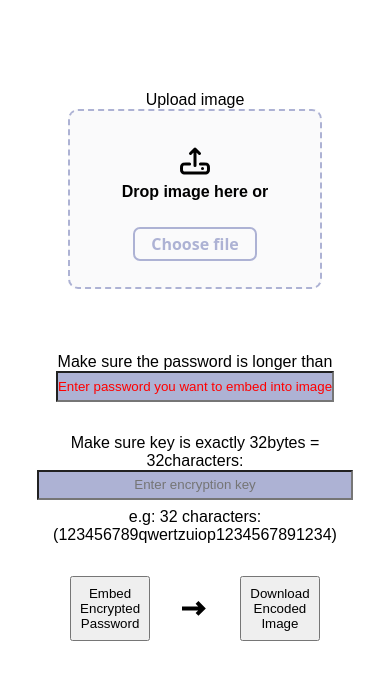
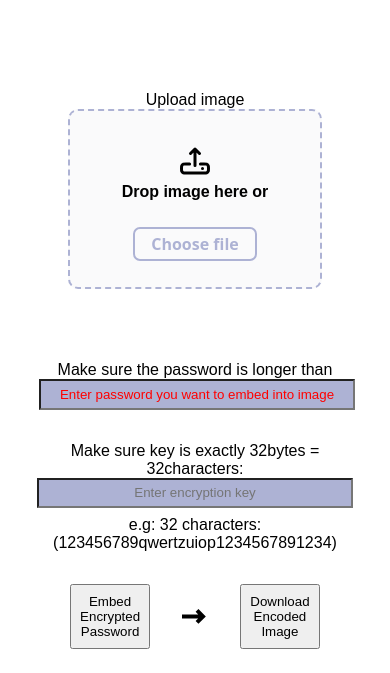
Before and after one commit to Cameloon/steganography, a website: page index.html in a window 390 px wide. Shown: the part 171-844 px from the top of the page. Drawn offline with Linux system fonts and the light colour scheme.

Commit message:
will it now work on mobile IOS?

```diff
--- a/index.html
+++ b/index.html
@@ -32,7 +32,7 @@
                 <!-- input for password and encryption key -->
                 <div class="input-container">
                     <div class="input-box">
-                    <label for="passwordInput">Make sure the password is longer than</label>
+                        <p for="passwordInput">Make sure the password is longer than</label>
                         <input class="" type="text" id="passwordInput" placeholder="Enter password you want to embed into image">
                     </div>
                     <div class="input-box">
--- a/mediaqueries.css
+++ b/mediaqueries.css
@@ -36,3 +36,7 @@
         padding: 0.5rem;
     }
 }
+
+@media screen and (max-width: 300px) {
+
+}
--- a/styles.css
+++ b/styles.css
@@ -4,7 +4,7 @@
 }
 html {
     height: 100%;
-    overflow: hidden; /* cuz it appears wider on safari tahn actually is*/
+    /*overflow: hidden; /* cuz it appears wider on safari tahn actually is??doesnt seem to work*/
 }
 body {
     font-family: Arial, sans-serif;
@@ -24,7 +24,7 @@ main {
     display: flex;
     flex-direction: column;
     align-items: center;
-    flex: 1;
+    /* flex: 1;*/
 }
 .encode-wrapper {
     display: flex;
@@ -146,7 +146,6 @@ footer {
     position: relative;
     min-height: 4rem;
     background-color: #ADB2D4;
-
     bottom: 0;
     display: flex; /*was flex*/
     flex-direction: column;
@@ -154,5 +153,4 @@ footer {
     align-items: center;
     justify-content: center;
     width: 100%;
-
 }
```
Lines whose indentation alone changed are shown as unchanged.
